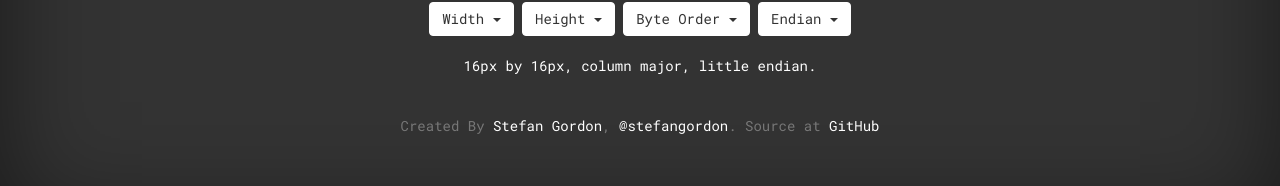
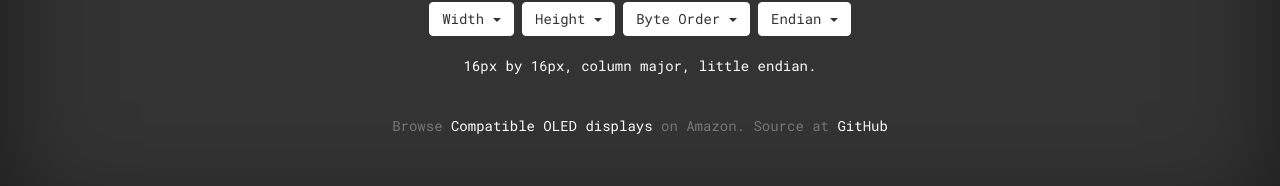
Before and after one commit to stefangordon/dotmatrixtool, a plain HTML site: page index.html in a window 1280 px wide. Shown: the part 578-764 px from the top of the page. Drawn offline with nearby package versions, Linux system fonts and the light colour scheme.

Commit message:
Update index.html

```diff
--- a/index.html
+++ b/index.html
@@ -142,7 +142,7 @@
           <!-- footer -->
           <div class="col-xs-12" style="height:20px;"></div>
           <footer class="footer">
-              <p class="text-muted">Created By <a href="http://www.stefangordon.com">Stefan Gordon</a>, <a href="https://twitter.com/stefangordon">@stefangordon</a>.  Source at <a href="https://github.com/stefangordon/dotmatrixtool">GitHub</a></p>
+              <p class="text-muted">Browse <a href="https://www.amazon.com/gp/search?ie=UTF8&tag=thetechblogof-20&linkCode=ur2&linkId=440f9ce7ea527361c2745e167450b95a&camp=1789&creative=9325&index=electronics&keywords=SSD1306">Compatible OLED displays</a> on Amazon.  Source at <a href="https://github.com/stefangordon/dotmatrixtool">GitHub</a></p>
           </footer>
 
         </div>
```
